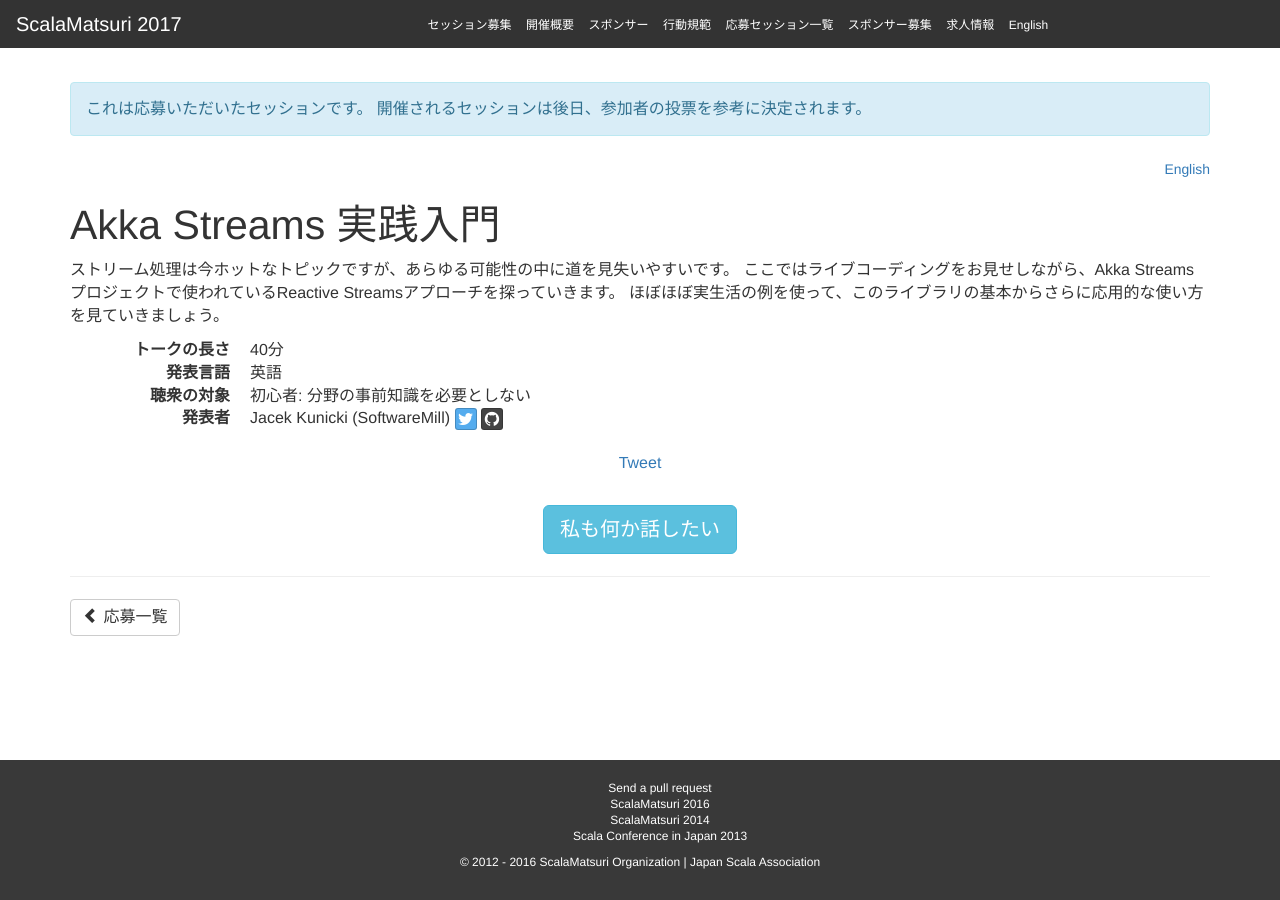
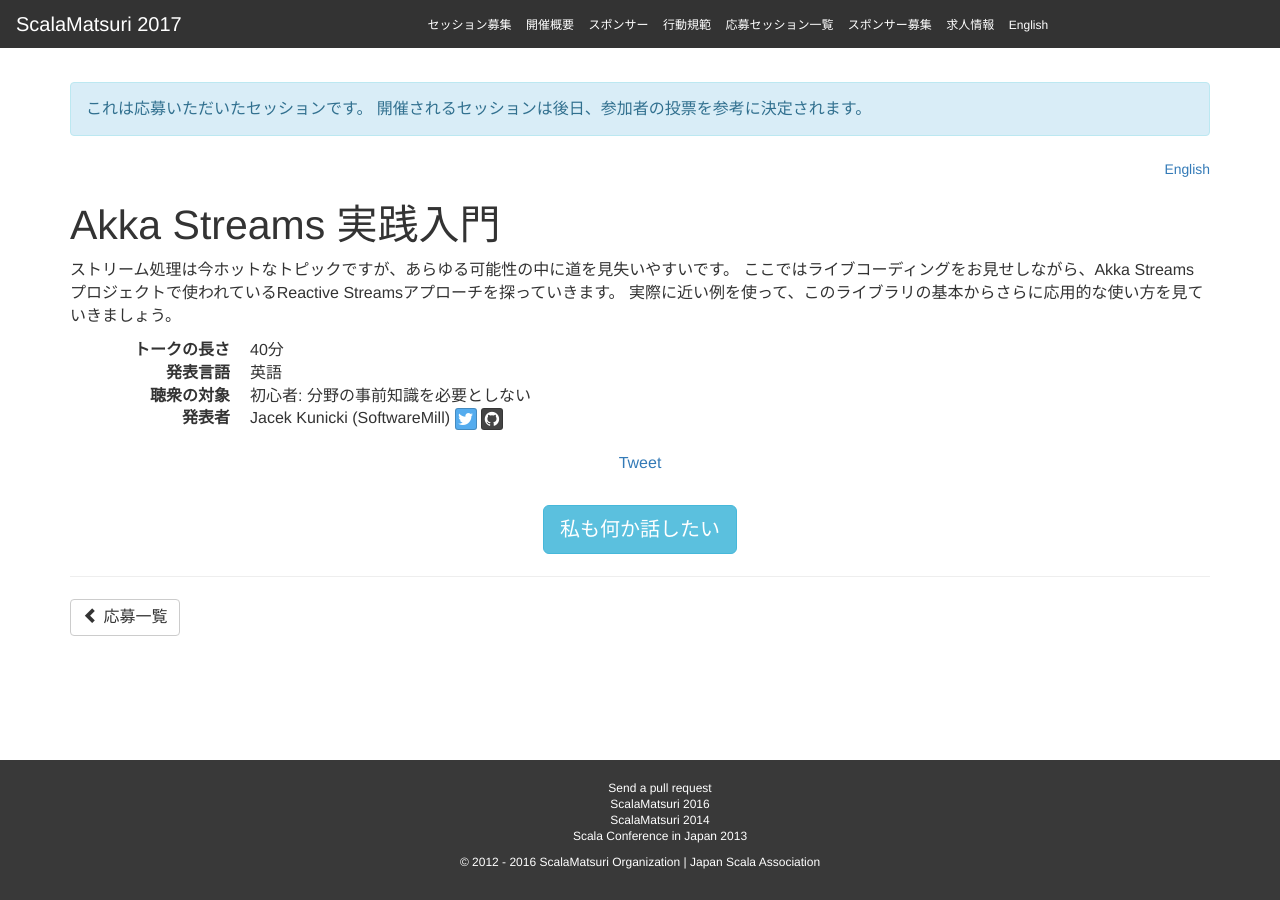
Before and after one commit to scalajp/2017.scalamatsuri.org, a Jekyll site: the page built from _candidates_ja/JacekKunicki_1.md, in a window 1280 px wide. Built offline with Jekyll 4.4.1, drawn with Linux system fonts in a browser that asks for light colours; nearby versions of some CDN libraries; comment, search, counter and statistics services are not loaded.

Commit message:
修正: JacekKunicki_1.md

```diff
--- a/_candidates_ja/JacekKunicki_1.md
+++ b/_candidates_ja/JacekKunicki_1.md
@@ -13,4 +13,4 @@
 ---
 ストリーム処理は今ホットなトピックですが、あらゆる可能性の中に道を見失いやすいです。
 ここではライブコーディングをお見せしながら、Akka Streamsプロジェクトで使われているReactive Streamsアプローチを探っていきます。
-ほぼほぼ実生活の例を使って、このライブラリの基本からさらに応用的な使い方を見ていきましょう。
+実際に近い例を使って、このライブラリの基本からさらに応用的な使い方を見ていきましょう。
```
